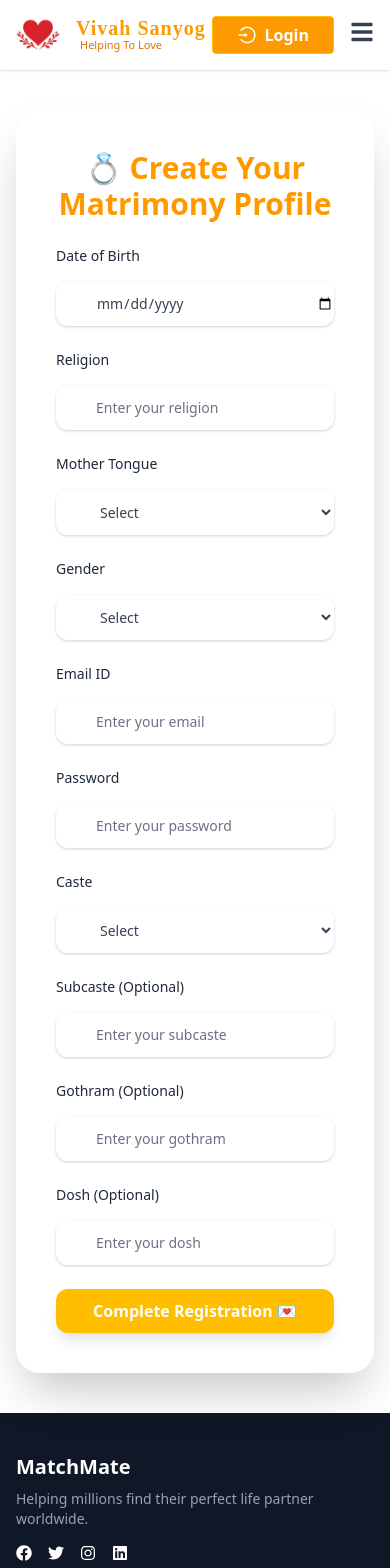
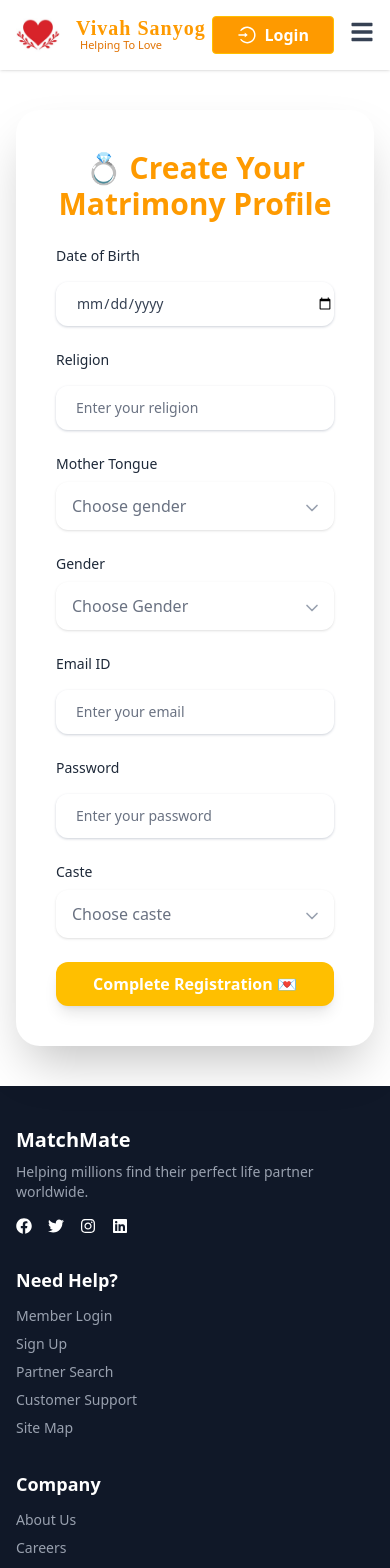
Before and after one commit to AniketVerma8808/jisvasathi-frontend, a React (Vite) app: page /register in a window 390 px wide. Shown: the top 1568 px of the page. Built offline with nearby package versions, Linux system fonts and the light colour scheme; a web font is replaced by a local one.

Commit message:
alot of changes

```diff
--- a/src/components/Form.jsx
+++ b/src/components/Form.jsx
@@ -1,21 +1,22 @@
-import React from "react";
+import React, { useState } from "react";
 import {
   UserIcon,
   PhoneIcon,
   ChevronDownIcon,
 } from "@heroicons/react/24/solid";
-import { useForm } from "react-hook-form";
+import { Controller, useForm } from "react-hook-form";
 import { useNavigate } from "react-router-dom";
 import { useAuth } from "../context/AuthContext";
 
 import { FaLongArrowAltRight } from "react-icons/fa";
-import { motion } from "framer-motion";
+import { useEffect } from "react";
 
 const Form = () => {
   const navigate = useNavigate();
   const {
     register,
     handleSubmit,
+    control,
     formState: { errors },
   } = useForm();
   const { updateAuthData } = useAuth();
@@ -24,6 +25,15 @@ const Form = () => {
     updateAuthData(data);
     navigate("/register");
   };
+
+useEffect(()=>{
+window.addEventListener('click',()=>{
+  setisOpen(false)
+})
+},[])
+
+  const [isOpen, setisOpen] = useState(false);
+
 
   return (
     <div className=" max-w-md mx-auto p-1 rounded-4xl overflow-hidden  bg-white pb-8  shadow-sm ">
@@ -40,25 +50,44 @@ const Form = () => {
         <form onSubmit={handleSubmit(onForm1Submit)} className="">
           {/* Profile For */}
           <div>
-            <div className="relative">
-              <select
-                {...register("profileFor", {
-                  required: "This field is required",
-                })}
-                className="w-full text-gray-700 cursor-pointer appearance-none shadow-sm  shadow-gray-300 border-gray-300 rounded-xl px-4 py-3  focus:ring-1 focus:ring-amber-500 focus:outline-none transition bg-white/60 max-sm:text-sm"
-              >
-                <option value="">Select profile for</option>
-                <option value="self">Self</option>
-                <option value="father">Father</option>
-                <option value="mother">Mother</option>
-                <option value="brother">Brother</option>
-                <option value="sister">Sister</option>
-                <option value="friend">Friend</option>
-                <option value="son">Son</option>
-                <option value="daughter">Daughter</option>
-              </select>
-              <ChevronDownIcon className="h-5 w-5 text-gray-400 absolute right-3 top-4 pointer-events-none" />
+            <Controller
+            {...register('profileFor',{required:'This is field is required'})}
+             name="profileFor"
+        control={control}
+        defaultValue=""
+          render={({field})=>{
+            return  <div className=" shadow relative rounded-xl  cursor-pointer">
+              <div onClick={(e)=>{
+                e.stopPropagation()
+                setisOpen(!isOpen)
+              }} className="py-3 px-4 relative">
+                  {!field.value ? <span className="text-gray-500">Create profile for</span> : field.value}
+                   <ChevronDownIcon  className="h-5 w-5 text-gray-400 absolute right-3 top-4 pointer-events-none" />
+              </div>
+             {
+              isOpen &&  <ul className="absolute right-0 top-full bg-amber-50 shadow-sm w-1/2 z-20 rounded-xl overflow-hidden">
+             {
+               [
+                'Self',
+                'Brother',
+                'Sister',
+                'Friend',
+                'Son',
+                'Daughter',
+              ].map((option,index)=>{
+                  return <li className="px-4 py-1 hover:bg-amber-100 cursor-pointer  border-gray-200" key={index} onClick={()=>{
+                    setisOpen(false)
+                 field.onChange(option)
+                 }}>
+                    {option}
+                  </li>
+              })
+             }
+             </ul>
+             }
             </div>
+          }}
+            />
             {errors.profileFor && (
               <p className="text-xs text-red-300">
                 {errors.profileFor.message}
--- a/src/components/Navbar.jsx
+++ b/src/components/Navbar.jsx
@@ -10,7 +10,6 @@ import { AnimatePresence } from "framer-motion";
 
 const Navbar = () => {
   const { authData } = useAuth();
-  console.log(authData)
   const [showNav, setshowNav] = useState(false);
 
   return (
@@ -35,7 +34,7 @@ const Navbar = () => {
             {/* Static links (authenticated only) */}
             {authData?.isAuthenticated && (
               <div className="hidden lg:flex items-center space-x-8 text-gray-700 text-sm  font-medium">
-                <Link to="/">Home</Link>
+                <Link to="/profile">Home</Link>
                 <Link to="/profile/search">Search Your Partner</Link>
                 <Link to="/preferences">Compatible Preference</Link>
                 <Link to="/matches">Perfect Matches</Link>
--- a/src/components/ProtectedRoute.jsx
+++ b/src/components/ProtectedRoute.jsx
@@ -8,6 +8,7 @@ const ProtectedRoute = ({ children }) => {
     return <Navigate to="/login" replace />;
   }
 
+
   return children;
 };
 
--- a/src/pages/auth/Login.jsx
+++ b/src/pages/auth/Login.jsx
@@ -11,7 +11,7 @@ import { TbLockPassword } from "react-icons/tb";
 
 const Login = () => {
   const navigate = useNavigate();
-  const { updateAuthData } = useAuth();
+  const { updateAuthData ,login} = useAuth();
   const [loading, setLoading] = useState(false);
   const {
     register,
@@ -26,19 +26,7 @@ const Login = () => {
 
       if (response?.data?.token) {
         const user = response.data.user;
-
-        // Update your auth context
-        updateAuthData({
-          isAuthenticated: true,
-          token: response.data.token,
-          user: {
-            id: user.id,
-            fullName: user.fullName,
-            email: user.email,
-            mobile: user.mobile,
-          },
-        });
-
+          login(response.data.token,user)
         toast.success("Login Successful!");
         navigate("/profile");
       } else {
--- a/src/pages/auth/Register.jsx
+++ b/src/pages/auth/Register.jsx
@@ -1,5 +1,5 @@
-import React, { useState } from "react";
-import { useForm } from "react-hook-form";
+import React, { useEffect, useState } from "react";
+import { Controller, useForm } from "react-hook-form";
 import { useNavigate } from "react-router-dom";
 import imageLeft from "../../assets/test4.png";
 import LeftImageSection from "../../components/LeftImageSection";
@@ -7,27 +7,31 @@ import Loader from "../../components/Loader";
 import { toast } from "react-toastify";
 import { useAuth } from "../../context/AuthContext";
 import { UserRegisterService } from "../../services/api.service";
+import { ChevronDownIcon } from "lucide-react";
 
 const Register = () => {
   const navigate = useNavigate();
   const [loading, setLoading] = useState(false);
   const { authData, updateAuthData } = useAuth();
-  console.log(authData)
+const [isOpen, setisOpen] = useState(false);
+const [current, setcurrent] = useState(0);
   const {
     register,
     handleSubmit,
+    control,
     formState: { errors },
   } = useForm();
 
   const onSubmit = async (data) => {
+    console.log(data)
+    const userData= JSON.parse(localStorage.getItem('user'))
     try {
       setLoading(true);
       const finalData = {
-        ...authData.user,
+        ...userData,
         ...data,
       };
       const response = await UserRegisterService(finalData);
-      console.log(response);
       updateAuthData(finalData);
       toast.success(response.data.message);
       navigate("/verifyemail");
@@ -37,7 +41,11 @@ const Register = () => {
       setLoading(false);
     }
   };
-
+useEffect(()=>{
+window.addEventListener('click',()=>{
+  setisOpen(false)
+})
+},[])
   return (
     <div className="min-h-screen flex items-center justify-center px-4 py-10 bg-white ">
       <div className="max-w-7xl w-full grid md:grid-cols-2 gap-10 items-start">
@@ -53,7 +61,7 @@ const Register = () => {
           </h2>
           <form
             onSubmit={handleSubmit(onSubmit)}
-            className="grid grid-cols-1 sm:grid-cols-2 gap-6 text-gray-800"
+            className="space-y-6 text-gray-800"
           >
             {/* DOB */}
             <div className="space-y-2">
@@ -61,7 +69,7 @@ const Register = () => {
               <input
                 type="date"
                 {...register("dob", { required: "DOB is required" })}
-                className="w-full shadow-sm   shadow-gray-300 placeholder:text-gray-500 text-gray-700 rounded-xl pl-10 py-3  mt-2 focus:ring-1 focus:ring-amber-500 focus:outline-none transition bg-white/60 max-sm:text-sm"
+                className="w-full shadow-sm   shadow-gray-300 placeholder:text-gray-500 text-gray-700 rounded-xl pl-5 py-3  mt-2 focus:ring-1 focus:ring-amber-500 focus:outline-none transition bg-white/60 max-sm:text-sm"
 
               />
               {errors.dob && (
@@ -76,7 +84,7 @@ const Register = () => {
                 type="text"
                 {...register("religion", { required: "Religion is required" })}
                 placeholder="Enter your religion"
-                className="w-full shadow-sm   shadow-gray-300 placeholder:text-gray-500 text-gray-700 rounded-xl pl-10 py-3  mt-2 focus:ring-1 focus:ring-amber-500 focus:outline-none transition bg-white/60 max-sm:text-sm"
+                className="w-full shadow-sm   shadow-gray-300 placeholder:text-gray-500 text-gray-700 rounded-xl pl-5 py-3  mt-2 focus:ring-1 focus:ring-amber-500 focus:outline-none transition bg-white/60 max-sm:text-sm"
 
               />
               {errors.religion && (
@@ -89,20 +97,45 @@ const Register = () => {
             {/* Mother Tongue */}
             <div className="space-y-2">
               <label className="block text-sm font-medium">Mother Tongue</label>
-              <select
-                {...register("motherTongue", {
-                  required: "Mother Tongue is required",
-                })}
-                className="w-full shadow-sm   shadow-gray-300 placeholder:text-gray-500 text-gray-700 rounded-xl pl-10 py-3  mt-2 focus:ring-1 focus:ring-amber-500 focus:outline-none transition bg-white/60 max-sm:text-sm"
 
-              >
-                <option value="">Select</option>
-                <option value="hindi">Hindi</option>
-                <option value="english">English</option>
-                <option value="tamil">Tamil</option>
-                <option value="telugu">Telugu</option>
-                <option value="kannada">Kannada</option>
-              </select>
+               <Controller
+            {...register('motherTongue',{required:'This is field is required'})}
+             name="motherTongue"
+        control={control}
+        defaultValue=""
+          render={({field})=>{
+            return  <div className=" shadow relative rounded-xl  cursor-pointer">
+              <div onClick={(e)=>{
+                e.stopPropagation()
+                setisOpen(!isOpen)
+                setcurrent(0)
+              }} className="py-3 px-4 relative">
+                  {!field.value ? <span className="text-gray-500">Choose gender</span> : field.value}
+                   <ChevronDownIcon  className="h-5 w-5 text-gray-400 absolute right-3 top-4 pointer-events-none" />
+              </div>
+             {
+              (isOpen && current==0) &&  <ul className="absolute right-0 top-full bg-amber-50 shadow-sm w-1/2 z-20 rounded-xl overflow-hidden">
+             {
+               [
+                'Hindi',
+                'English',
+                'Tamil',
+                'Telugu',
+                'Kannada',
+              ].map((option,index)=>{
+                  return <li className="px-4 py-1 hover:bg-amber-100 cursor-pointer  border-gray-200" key={index} onClick={()=>{
+                    setisOpen(false)
+                 field.onChange(option)
+                 }}>
+                    {option}
+                  </li>
+              })
+             }
+             </ul>
+             }
+            </div>
+          }}
+            />
               {errors.motherTongue && (
                 <p className="text-xs text-red-500">
                   {errors.motherTongue.message}
@@ -111,17 +144,42 @@ const Register = () => {
             </div>
             <div className="space-y-2">
               <label className="block text-sm font-medium">Gender</label>
-              <select
-                {...register("gender", {
-                  required: "Gender is required",
-                })}
-                className="w-full shadow-sm shadow-gray-300 placeholder:text-gray-500 text-gray-700 rounded-xl pl-10 py-3 mt-2 focus:ring-1 focus:ring-amber-500 focus:outline-none transition bg-white/60 max-sm:text-sm"
-              >
-                <option value="">Select</option>
-                <option value="male">Male</option>
-                <option value="female">Female</option>
-                <option value="other">Other</option>
-              </select>
+              <Controller
+            {...register('gender',{required:'This is field is required'})}
+             name="gender"
+        control={control}
+        defaultValue=""
+          render={({field})=>{
+            return  <div className=" shadow relative rounded-xl  cursor-pointer">
+              <div onClick={(e)=>{
+                e.stopPropagation()
+                setisOpen(!isOpen)
+                setcurrent(1)
+              }} className="py-3 px-4 relative">
+                  {!field.value ? <span className="text-gray-500">Choose Gender</span> : field.value}
+                   <ChevronDownIcon  className="h-5 w-5 text-gray-400 absolute right-3 top-4 pointer-events-none" />
+              </div>
+             {
+              (isOpen && current==1) &&  <ul className="absolute right-0 top-full bg-amber-50 shadow-sm w-1/2 z-20 rounded-xl overflow-hidden">
+             {
+               [
+                'Male',
+                'Female',
+                'Other',
+              ].map((option,index)=>{
+                  return <li className="px-4 py-1 hover:bg-amber-100 cursor-pointer  border-gray-200" key={index} onClick={()=>{
+                    setisOpen(false)
+                 field.onChange(option)
+                 }}>
+                    {option}
+                  </li>
+              })
+             }
+             </ul>
+             }
+            </div>
+          }}
+            />
               {errors.gender && (
                 <p className="text-xs text-red-500">{errors.gender.message}</p>
               )}
@@ -140,7 +198,7 @@ const Register = () => {
                   },
                 })}
                 placeholder="Enter your email"
-                className="w-full shadow-sm   shadow-gray-300 placeholder:text-gray-500 text-gray-700 rounded-xl pl-10 py-3  mt-2 focus:ring-1 focus:ring-amber-500 focus:outline-none transition bg-white/60 max-sm:text-sm"
+                className="w-full shadow-sm   shadow-gray-300 placeholder:text-gray-500 text-gray-700 rounded-xl pl-5 py-3  mt-2 focus:ring-1 focus:ring-amber-500 focus:outline-none transition bg-white/60 max-sm:text-sm"
 
               />
               {errors.email && (
@@ -158,7 +216,7 @@ const Register = () => {
                   minLength: { value: 6, message: "At least 6 characters" },
                 })}
                 placeholder="Enter your password"
-                className="w-full shadow-sm   shadow-gray-300 placeholder:text-gray-500 text-gray-700 rounded-xl pl-10 py-3  mt-2 focus:ring-1 focus:ring-amber-500 focus:outline-none transition bg-white/60 max-sm:text-sm"
+                className="w-full shadow-sm   shadow-gray-300 placeholder:text-gray-500 text-gray-700 rounded-xl pl-5 py-3  mt-2 focus:ring-1 focus:ring-amber-500 focus:outline-none transition bg-white/60 max-sm:text-sm"
 
               />
               {errors.password && (
@@ -171,64 +229,50 @@ const Register = () => {
             {/* Caste */}
             <div className="space-y-2">
               <label className="block text-sm font-medium">Caste</label>
-              <select
-                {...register("caste", { required: "Caste is required" })}
-                className="w-full shadow-sm   shadow-gray-300 placeholder:text-gray-500 text-gray-700 rounded-xl pl-10 py-3  mt-2 focus:ring-1 focus:ring-amber-500 focus:outline-none transition bg-white/60 max-sm:text-sm"
-
-              >
-                <option value="">Select</option>
-                <option value="general">General</option>
-                <option value="obc">OBC</option>
-                <option value="sc">SC</option>
-                <option value="st">ST</option>
-                <option value="others">Others</option>
-              </select>
+             <Controller
+               {...register('caste',{required:'This is field is required'})}
+             name="caste"
+        control={control}
+        defaultValue=""
+          render={({field})=>{
+            return  <div className=" shadow relative rounded-xl  cursor-pointer">
+              <div onClick={(e)=>{
+                e.stopPropagation()
+                setisOpen(!isOpen)
+                setcurrent(2)
+              }} className="py-3 px-4 relative">
+                  {!field.value ? <span className="text-gray-500">Choose caste</span> : field.value}
+                   <ChevronDownIcon  className="h-5 w-5 text-gray-400 absolute right-3 top-4 pointer-events-none" />
+              </div>
+             {
+              (isOpen && current==2) &&  <ul className="absolute right-0 bottom-full bg-amber-50 shadow-sm w-1/2 z-20 rounded-xl overflow-hidden">
+             {
+               [
+                'General',
+'OBC',
+'SC',
+'ST',
+'Others',
+              ].map((option,index)=>{
+                  return <li className="px-4 py-1 hover:bg-amber-100 cursor-pointer  border-gray-200" key={index} onClick={()=>{
+                    setisOpen(false)
+                 field.onChange(option)
+                 }}>
+                    {option}
+                  </li>
+              })
+             }
+             </ul>
+             }
+            </div>
+          }}
+            />
               {errors.caste && (
                 <p className="text-xs text-red-500">{errors.caste.message}</p>
               )}
             </div>
 
-            {/* Subcaste */}
-            <div className="space-y-2">
-              <label className="block text-sm font-medium">
-                Subcaste (Optional)
-              </label>
-              <input
-                type="text"
-                {...register("subcaste")}
-                placeholder="Enter your subcaste"
-                className="w-full shadow-sm   shadow-gray-300 placeholder:text-gray-500 text-gray-700 rounded-xl pl-10 py-3  mt-2 focus:ring-1 focus:ring-amber-500 focus:outline-none transition bg-white/60 max-sm:text-sm"
 
-              />
-            </div>
-
-            {/* Gothram */}
-            <div className="space-y-2">
-              <label className="block text-sm font-medium">
-                Gothram (Optional)
-              </label>
-              <input
-                type="text"
-                {...register("gothram")}
-                placeholder="Enter your gothram"
-                className="w-full shadow-sm   shadow-gray-300 placeholder:text-gray-500 text-gray-700 rounded-xl pl-10 py-3  mt-2 focus:ring-1 focus:ring-amber-500 focus:outline-none transition bg-white/60 max-sm:text-sm"
-
-              />
-            </div>
-
-            {/* Dosh */}
-            <div className="space-y-2">
-              <label className="block text-sm font-medium">
-                Dosh (Optional)
-              </label>
-              <input
-                type="text"
-                {...register("dosh")}
-                placeholder="Enter your dosh"
-                className="w-full shadow-sm   shadow-gray-300 placeholder:text-gray-500 text-gray-700 rounded-xl pl-10 py-3  mt-2 focus:ring-1 focus:ring-amber-500 focus:outline-none transition bg-white/60 max-sm:text-sm"
-
-              />
-            </div>
 
             {/* Submit */}
             <div className="col-span-full">
@@ -241,6 +285,7 @@ const Register = () => {
               </button>
             </div>
           </form>
+
         </div>
       </div>
     </div>
--- a/src/pages/auth/Verify_Email.jsx
+++ b/src/pages/auth/Verify_Email.jsx
@@ -8,10 +8,10 @@ import { UserVerifyEmailService } from "../../services/api.service";
 import { useAuth } from "../../context/AuthContext";
 
 const VerifyEmail = () => {
-  const { authData } = useAuth();
+
   const navigate = useNavigate();
   const [loading, setLoading] = useState(false);
-  const email = authData?.email;
+
   const {
     register,
     handleSubmit,
@@ -49,34 +49,6 @@ const VerifyEmail = () => {
             Verify Your Email
           </h2>
           <form onSubmit={handleSubmit(onSubmit)} className="space-y-6">
-            {/* Email */}
-            <div>
-              <label
-                htmlFor="email"
-                className="block text-sm font-medium text-gray-700"
-              >
-                Email Address
-              </label>
-              <input
-                type="email"
-                id="email"
-                placeholder="Enter your email"
-                {...register("email", {
-                  required: "Email is required",
-                  pattern: {
-                    value: /^[A-Z0-9._%+-]+@[A-Z0-9.-]+\.[A-Z]{2,}$/i,
-                    message: "Invalid email address",
-                  },
-                })}
-                className="w-full shadow-sm shadow-gray-300 placeholder:text-gray-500 text-gray-700 rounded-xl pl-4 py-3 mt-2 focus:ring-1 focus:ring-amber-500 focus:outline-none transition bg-white/60 max-sm:text-sm"
-              />
-              {errors.email && (
-                <p className="text-xs text-red-500 mt-1">
-                  {errors.email.message}
-                </p>
-              )}
-            </div>
-
             {/* OTP */}
             <div>
               <label
```
Also changed, not shown: src/App.jsx (+11 -7 lines), src/components/Matches.jsx (+4 -4 lines), src/components/SideNav.jsx (+25 -22 lines), src/context/AuthContext.jsx (+15 -7 lines), src/pages/ProfilePage.jsx (+4 -3 lines).
